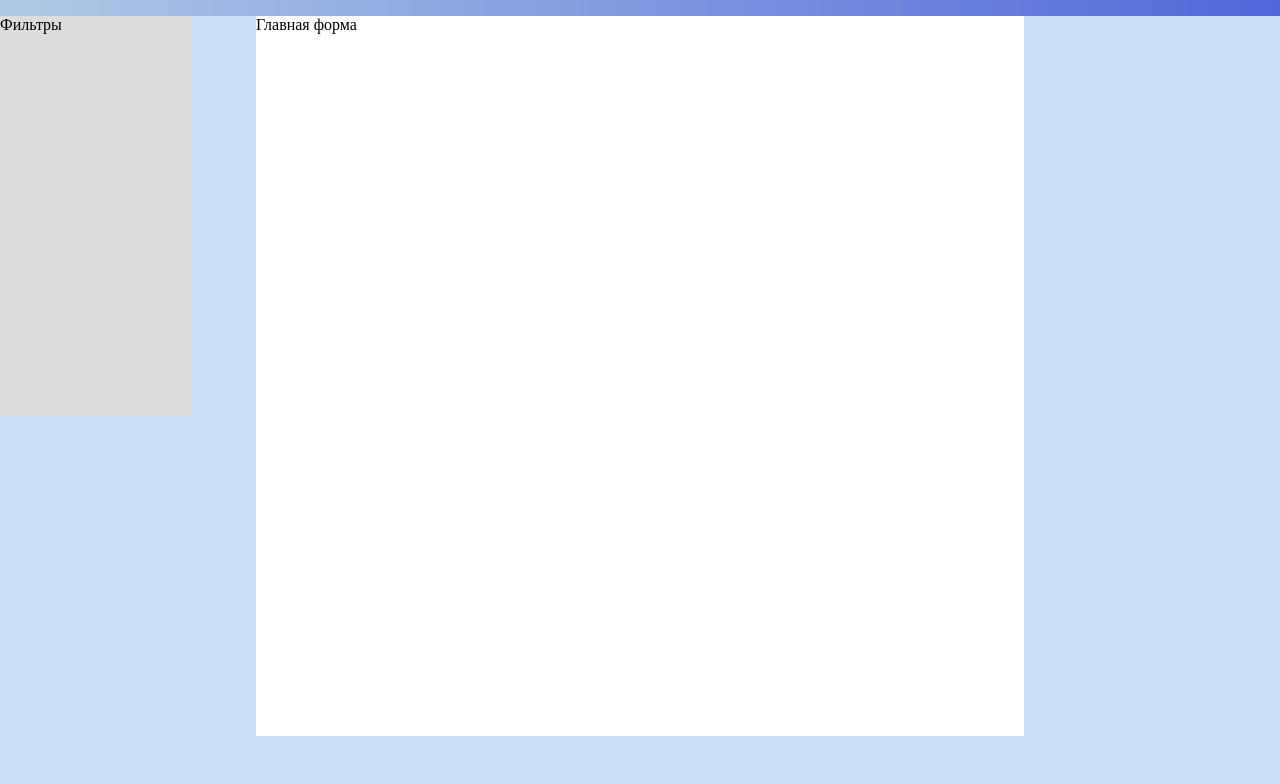
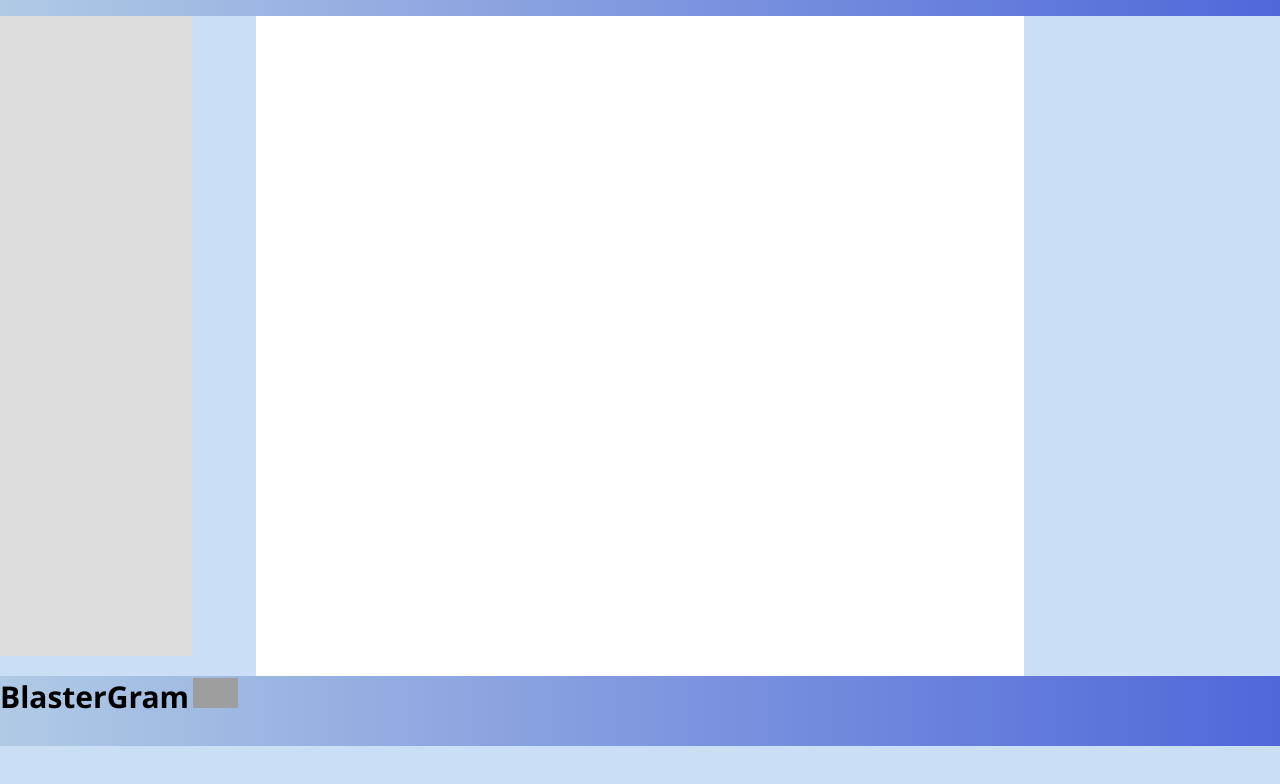
Before and after one commit to DmitryKotusev/BlastRepository, a plain HTML site: page UI/index.html in a window 1280 px wide. Shown: the part 54-838 px from the top of the page. Before the commit the page ends 800 px from the top, so only its background shows below. Drawn offline with Linux system fonts and the light colour scheme; grey boxes are pictures that could not be loaded.

Commit message:
Working on footer

```diff
--- a/UI/css/styles.css
+++ b/UI/css/styles.css
@@ -38,9 +38,11 @@ body {
     float: left;
     width: 15%;
     background: #dcdcdc;
-    min-height: 25em;
+    height: 80%;
+    position: fixed;
 }
 #mainbox {
+    position: static;
     align-self: auto;
     background: white;
     width: 60%;
@@ -48,4 +50,28 @@ body {
     margin-left: auto;
     margin-right: auto;
     margin-top: 70px;
+    margin-bottom: 70px;
 }
+footer {
+    background: linear-gradient(to right, #b0cae5, #5067d9);
+    position: fixed;
+    bottom: 0;
+    left: 0;
+    right: 0;
+    border: 0;
+    padding: 0;
+    margin: 0px;
+    height: 70px;
+    width: 100%;
+    font-family: 'Segoe UI', Tahoma, Geneva, Verdana, sans-serif;
+}
+.footerelements {
+
+    display: inline-block;
+}
+@media screen and (max-width: 960px) {
+
+}
+@media screen and (max-width: 768px) {
+
+}
--- a/UI/index.html
+++ b/UI/index.html
@@ -18,8 +18,14 @@
             <button>Add photo</button>
         </div>
     </header>
-    <div id="filter">Фильтры</div>
-    <div id="mainbox">Главная форма</div>
+    <div id="filter"></div>
+    <div id="mainbox"></div>
+    <footer>
+        <footerelements>
+                <strong style="font-size: 30px;">BlasterGram</strong>
+                <img src="../ImagesAndIcons/BlackBlasterD1.png" width="45" height="30" alt="BlasterEmblem">
 
+        </footerelements>
+    </footer>
 </body>
 </html>
```
